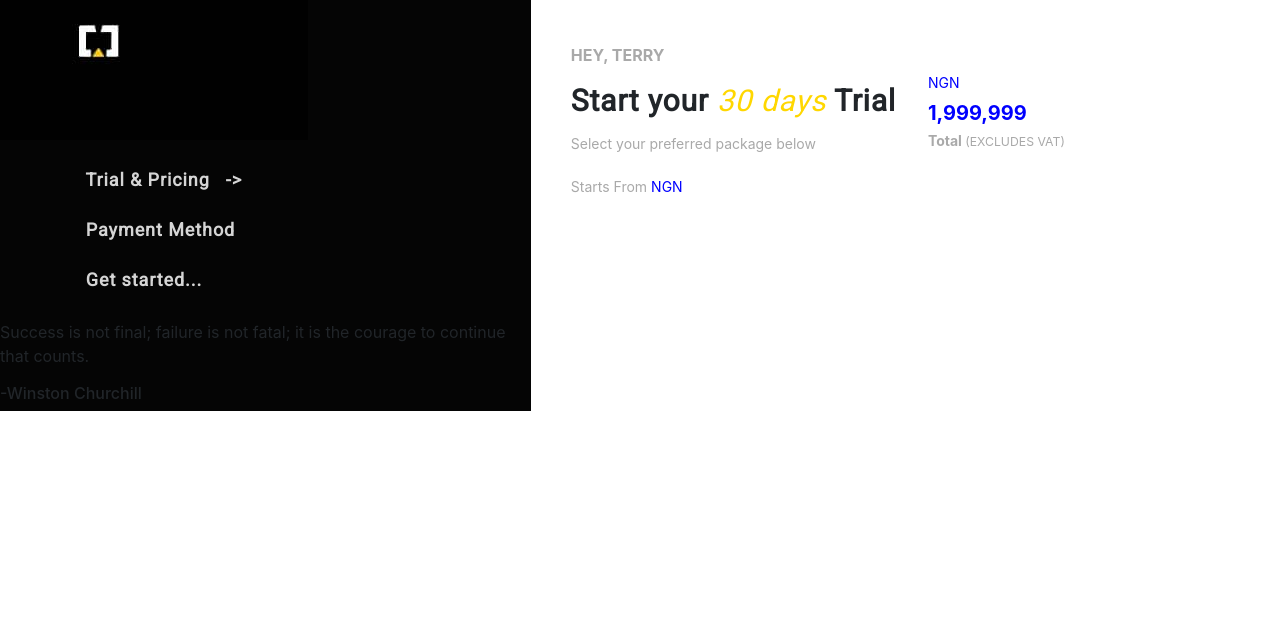
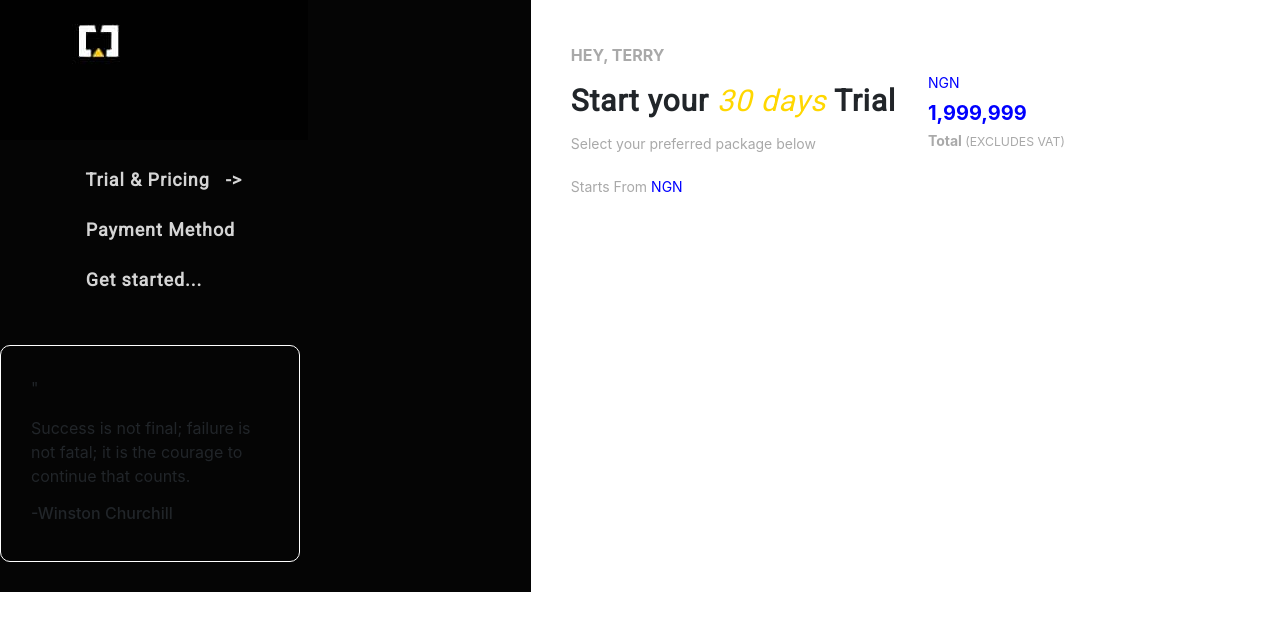
Before and after one commit to siccoo/onboarding, a Vue app: page /#/ in a window 1280 px wide. Shown: the top 630 px of the page. Built offline with nearby package versions, Linux system fonts and the light colour scheme.

Commit message:
updates on Onboard.vue component & styling

```diff
--- a/src/components/Onboard.vue
+++ b/src/components/Onboard.vue
@@ -23,6 +23,9 @@
                     </ul>
                 </div>
                 <div class="parent2">
+                  <div class="child-border">
+                    <p>"</p>
+                  </div>
                     <p>Success is not final; failure is not fatal; it is the courage to continue that counts.</p>
                     <h6>-Winston Churchill</h6>
                 </div>
@@ -136,6 +139,15 @@ export default {
   color: #fff;
 } */
 
+.onboard-left .parent2 {
+    max-width: 300px;
+    /* height: 242.12px; */
+    margin: 40px 0 30px 0;
+    padding: 30px;
+    border-radius: 10px;
+    border: 1px solid #fff;
+}
+
 .onboard-right {
   padding: 40px
 }
```
